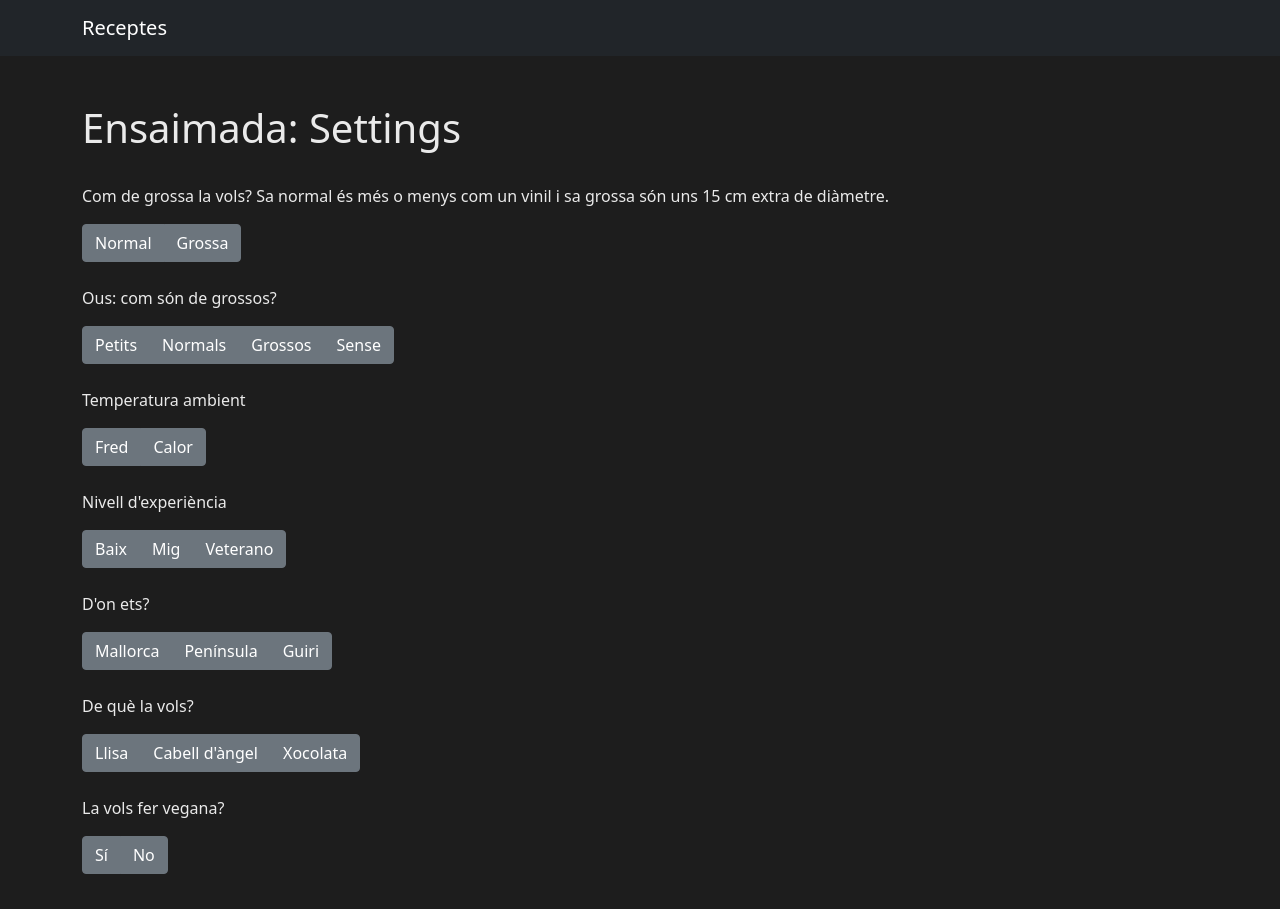
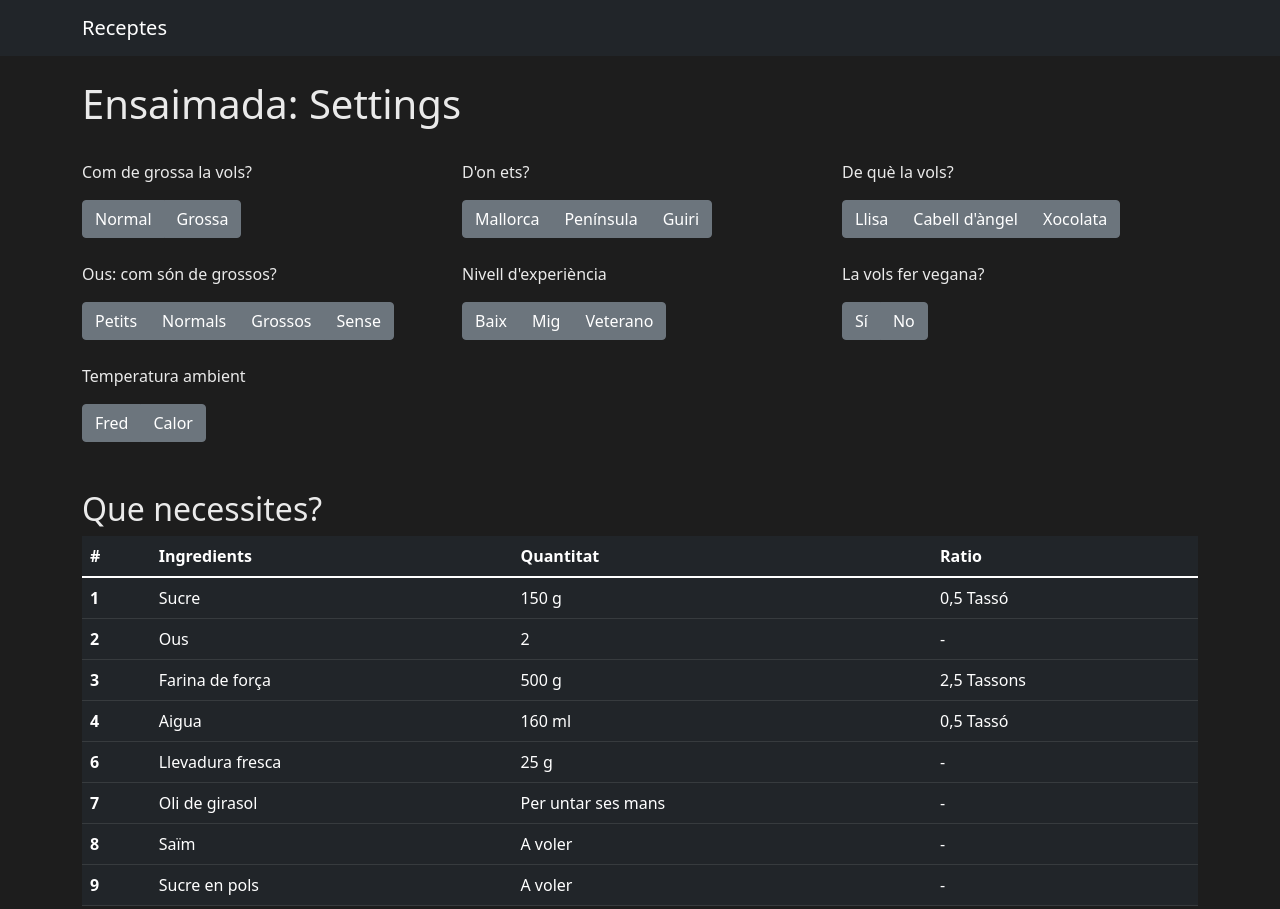
Before and after one commit to aleixcastells/ensaimada, a plain HTML site: page index.html in a window 1280 px wide. Shown: the top 909 px of the page. Drawn offline with nearby package versions, Linux system fonts and the light colour scheme.

Commit message:
Cosmetic changes
Added column distribution to the settings buttons and added a png

```diff
--- a/index.html
+++ b/index.html
@@ -32,16 +32,19 @@
 
     <!-- Page content-->
     <div class="container">
-        <div class="text-left mt-5">
 
-            <!--  Text  -->
+        <!-- INGREDIENTS -->
+
+        <br>
         <h1>Ensaimada: Settings</h1>
         <br>
 
-            <p>Com de grossa la vols? Sa normal és més o menys com un vinil i sa grossa són uns 15 cm extra de diàmetre.
+        <div class="row">
+
+            <div class="col-sm">
+                <p>Com de grossa la vols?
                 </p>
 
-        </div>
                 <div class="btn-group" role="group" aria-label="Basic example">
                     <button onclick="btnClick(1,'tamany_normal')" id="tamany_normal" type="button"
                         class="btn btn-secondary">Normal</button>
@@ -74,16 +77,9 @@
                 </div>
                 <br>
                 <br>
+            </div>
 
-        <p>Nivell d'experiència</p>
-        <div class="btn-group" role="group" aria-label="Basic example">
-            <button onclick="btnClick(5, 'xp_baix')" id="xp_baix" type="button" class="btn btn-secondary">Baix</button>
-            <button onclick="btnClick(5, 'xp_mig')" id="xp_mig" type="button" class="btn btn-secondary">Mig</button>
-            <button onclick="btnClick(5, 'xp_alt')" id="xp_alt" type="button"
-                class="btn btn-secondary">Veterano</button>
-        </div>
-        <br>
-        <br>
+            <div class="col-sm">
 
                 <p>D'on ets?</p>
                 <div class="btn-group" role="group" aria-label="Basic example">
@@ -97,11 +93,28 @@
                 <br>
                 <br>
 
+                <p>Nivell d'experiència</p>
+                <div class="btn-group" role="group" aria-label="Basic example">
+                    <button onclick="btnClick(5, 'xp_baix')" id="xp_baix" type="button"
+                        class="btn btn-secondary">Baix</button>
+                    <button onclick="btnClick(5, 'xp_mig')" id="xp_mig" type="button"
+                        class="btn btn-secondary">Mig</button>
+                    <button onclick="btnClick(5, 'xp_alt')" id="xp_alt" type="button"
+                        class="btn btn-secondary">Veterano</button>
+                </div>
+                <br>
+                <br>
+
+            </div>
+
+            <div class="col-sm">
+
                 <p>De què la vols?</p>
                 <div class="btn-group" role="group" aria-label="Basic example">
                     <button onclick="btnClick(7, 'de_llisa')" id="de_llisa" type="button"
                         class="btn btn-secondary">Llisa</button>
-            <button onclick="btnClick(7, 'de_cabell')" id="de_cabell" type="button" class="btn btn-secondary">Cabell
+                    <button onclick="btnClick(7, 'de_cabell')" id="de_cabell" type="button"
+                        class="btn btn-secondary">Cabell
                         d'àngel</button>
                     <button onclick="btnClick(7, 'de_xocolata')" id="de_xocolata" type="button"
                         class="btn btn-secondary">Xocolata</button>
@@ -118,10 +131,13 @@
                 </div>
                 <br>
                 <br>
+            </div>
+        </div>
 
+
+        <!-- INGREDIENTS -->
         <br>
         <h2> Que necessites?</h2>
-
 
         <table class="table table-dark">
             <thead>
@@ -184,6 +200,8 @@
                 </tr>
             </tbody>
         </table>
+
+
         <br>
 
         <h2>
@@ -199,6 +217,10 @@
             </li>
 
         </ul>
+        <br>
+
+        <img src="img/eines.png" class="img-fluid" alt="Responsive image">
+
         <br>
         <br>
 
```
Also changed, not shown: img/eines.png (added), 1 other file. Lines whose indentation alone changed are shown as unchanged.
